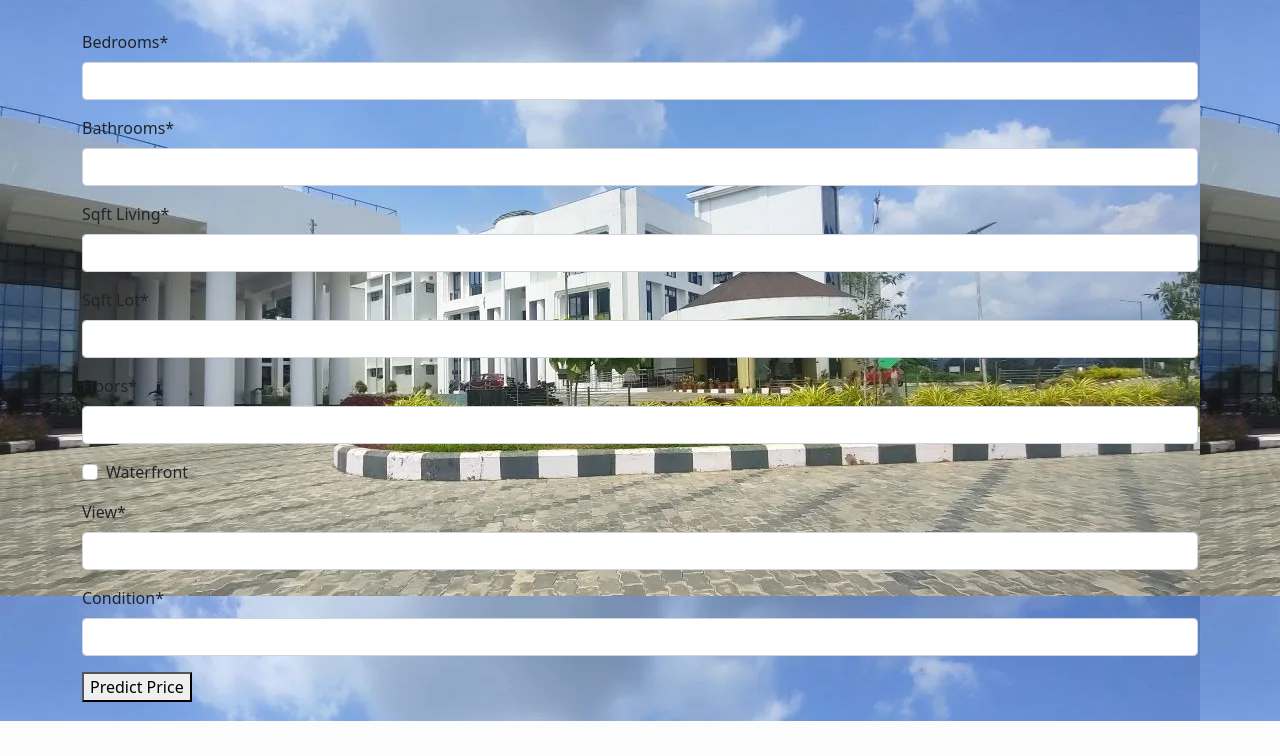
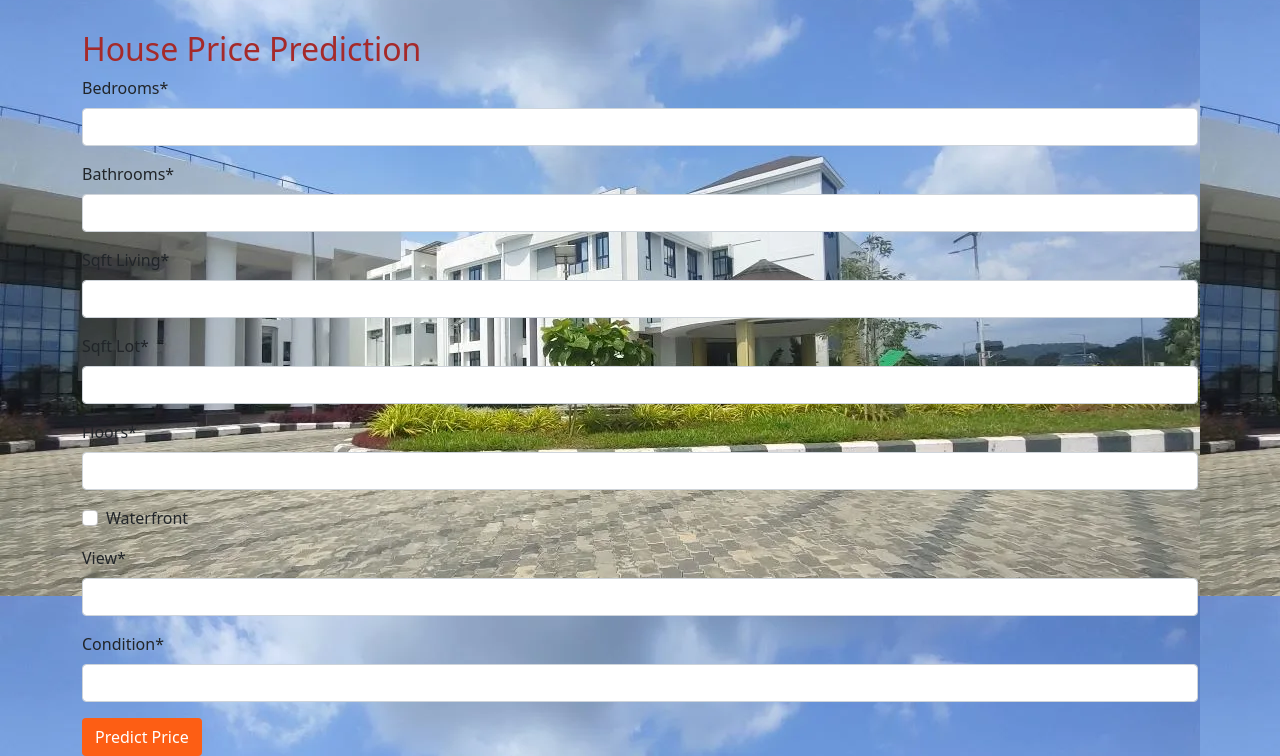
Before and after one commit to thalapala/datadjango, a Django app: page /page/ in a window 1280 px wide. Shown: the part 79-835 px from the top of the page. Before the commit the page ends 800 px from the top, so only its background shows below. Run offline with Django 5.2, Linux system fonts and the light colour scheme; some libraries are stand-ins or nearby versions.

Commit message:
style changes

```diff
--- a/regapp/templates/regapp/login.html
+++ b/regapp/templates/regapp/login.html
@@ -12,7 +12,7 @@
           {{ form|crispy }}
       </fieldset>
       <div class="form-group" id="signup-button">
-          <button class="btn ">Sign In</button>
+          <button class="btn">Sign In</button>
       </div>
       <div class="form-group">
           <small class="text-muted ml-3" >Don't have an account yet? <a href="{% url 'register' %}">Sign Up Today</a></small>
--- a/regapp/templates/regapp/page.html
+++ b/regapp/templates/regapp/page.html
@@ -4,15 +4,16 @@
 {% block content %}
 <link rel="stylesheet" href="{% static 'css/main.css' %}">
 <div class="container" style="margin-top: 30px;">
+    <h2 style="color:brown">House Price Prediction</h2>
     <form action="" method="POST">
         {% csrf_token %}
         {{ form|crispy }}
-        <button type="submit">Predict Price</button>
+        <button class="btn" style="color: white; background-color: #fd5e14;" type="submit">Predict Price</button>
     </form>
 
     {% if predicted_price %}
     <div>
-        <h2 style="color: rgb(70, 26, 213);">Predicted Price: ${{ predicted_price }}</h2>
+        <h2 style="color: rgb(241, 234, 12);">Predicted Price: ${{ predicted_price }}</h2>
     </div>
     {% endif %}
 </div>
```
